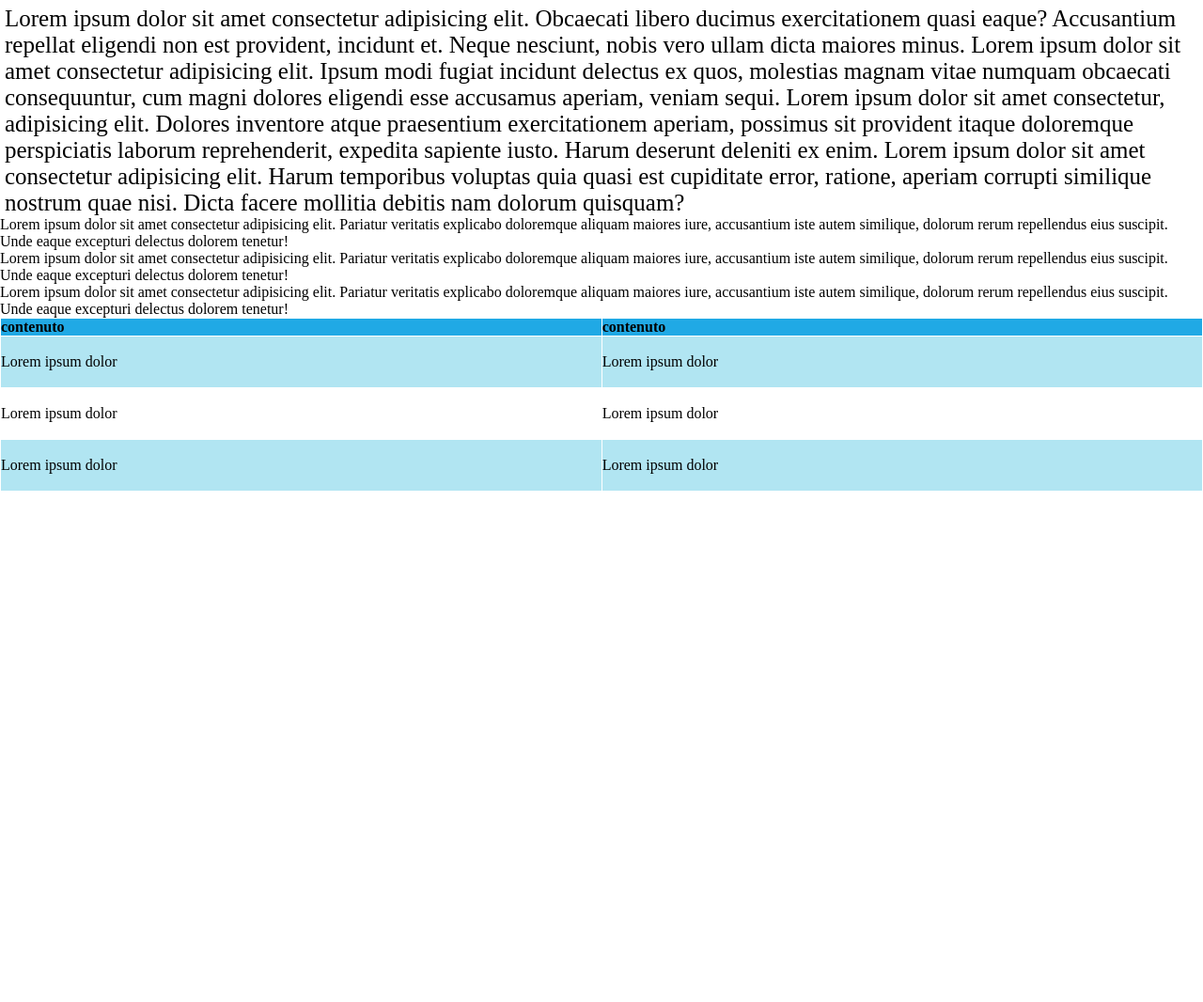
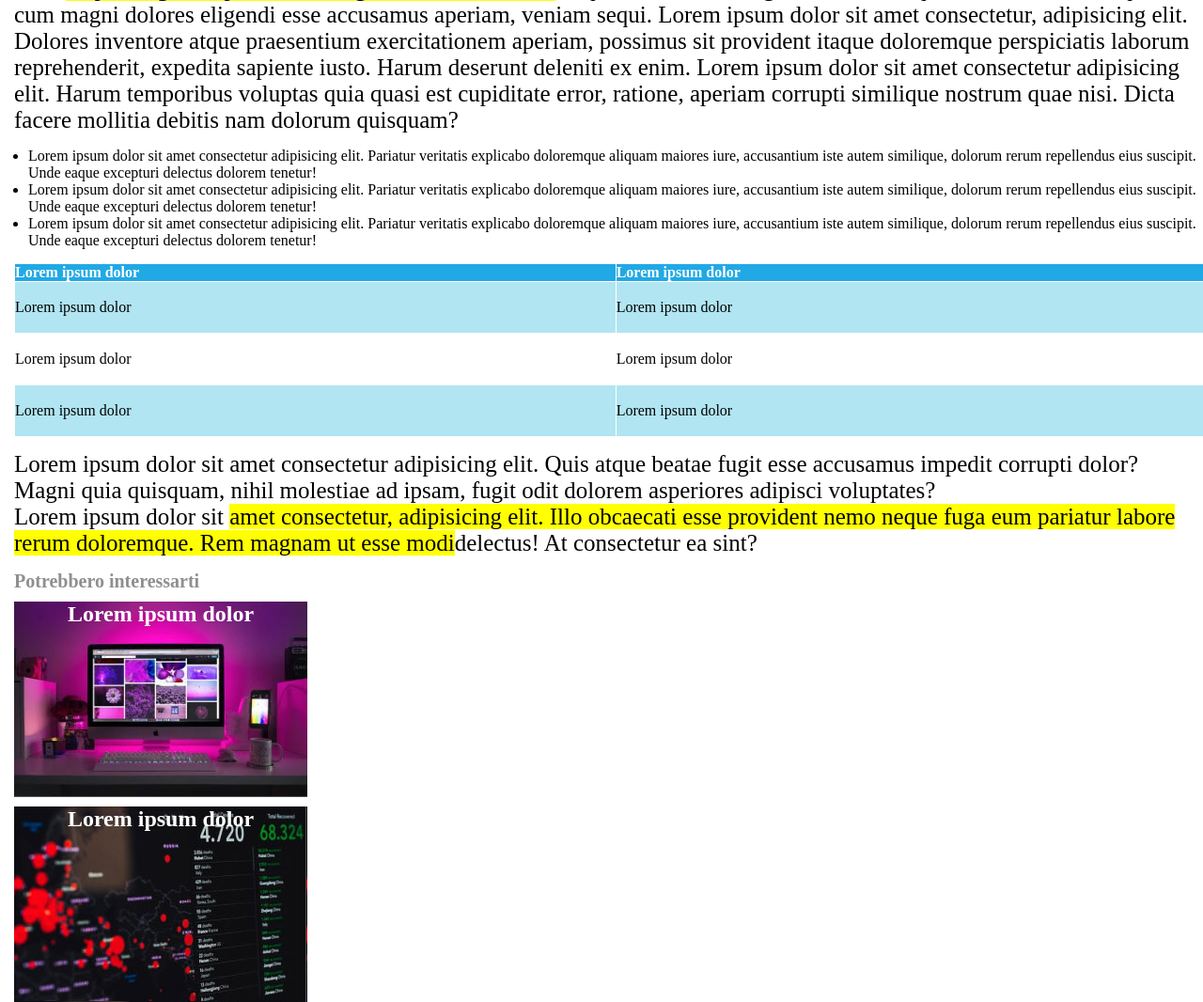
Before and after one commit to Ilthepriest/html-css-booleaner, a plain HTML site: page index.html in a window 1280 px wide. Shown: the part 733-1799 px from the top of the page at 94% size. Before the commit the page ends 1256 px from the top, so only its background shows below. Drawn offline with Linux system fonts and the light colour scheme.

Commit message:
completed main and footer

```diff
--- a/css/style.css
+++ b/css/style.css
@@ -3,6 +3,11 @@
     padding: 0;
     box-sizing: border-box;
 }
+
+.margineSinistro{
+    margin-left: 15px;
+    margin-top: 15px;
+  }
 
 
 header{
@@ -23,15 +28,14 @@ header{
 
 #titolo{
     width: 1500px;
-    font-size: 30px;
+    font-size: 20px;
     margin-top: 20px;
-
-
-
+    margin-bottom: 20px;
 }
 
 .testogrigio{
     color:#8F8F8F;
+    font-size: 20px;
 }
 
 .testoazzurro{
@@ -45,23 +49,43 @@ header{
 article{
     font-size: 25px;
     margin-top: 10px;
-    margin-left: 5px;
 }
 
-#tabella{
-    /* width: 200; */
-
-}
 
 td, th, tr {
-    /* padding: 8px; */
-    width: 20%;
+    width: 30%;
   }
 
   .tdheader{
       background-color: #20A9E5;
+      color: white;
   }
 
   .tdbody{
       background-color: #B1E5F2;
   }
+
+  #evidenziato{
+      background-color: yellow;
+  }
+
+
+  .immagineconscritta1{
+      text-align: center;
+      background-image: url(../img/monitor.jpg);
+      width: 312px;
+      height: 208px;
+      margin-top: 10px;
+  }
+
+  .immagineconscritta2{
+    text-align: center;
+    background-image: url(../img/graph.jpg);
+    width: 312px;
+    height: 208px;
+    margin-top: 10px;
+}
+
+h2{
+    color: white;
+}
--- a/index.html
+++ b/index.html
@@ -14,43 +14,54 @@
     </header>
     <!-- Fine Header con logo -->
 
-
+    <!-- Inizio titolo -->
     <main>
-        <div id="titolo">
+        <div class="margineSinistro" id="titolo">
             <h1>Internet deve essere al servizio del "bene pubblico": il manifesto di Tim Berners-Lee </h1>
             <p class="testogrigio">Scritto da <span class="testoazzurro">The Booleaner </span></p>
             <p class="testogrigio">il 10/10/2020</p>
         </div>
+    <!-- Fine titolo -->
 
-        <section>
+    <!-- Inizio immagini  -->
+        <section class="margineSinistro">
             <img src="./img/tim-1.jpg" alt="ooo">
             <img src="./img/tim-2.jpg" alt="oo">
             <p class="scrittefoto">1st Photo: John S. and James L. Knight Foundation, by Scott Henrichsen</p>
             <p class="scrittefoto">2nd Photo: Wikimedia, by Paul Clarke</p>
         </section>
+    <!-- Fine immagini  -->
 
-        <article>
+
+    <!-- Inizio articolo -->
+        <article class="margineSinistro">
             <p>Lorem ipsum dolor sit amet consectetur adipisicing elit. Obcaecati libero ducimus exercitationem quasi eaque? Accusantium repellat eligendi non est provident, incidunt et. Neque nesciunt, nobis vero ullam dicta maiores minus.
-                Lorem ipsum dolor sit amet consectetur adipisicing elit. Ipsum modi fugiat incidunt delectus ex quos, molestias magnam vitae numquam obcaecati consequuntur, cum magni dolores eligendi esse accusamus aperiam, veniam sequi.
+                Lorem ipsum dolor sit amet <span id="evidenziato">adipisicing elit. Ipsum modi fugiat incidunt delectus</span>ex quos, molestias magnam vitae numquam obcaecati consequuntur, cum magni dolores eligendi esse accusamus aperiam, veniam sequi.
                 Lorem ipsum dolor sit amet consectetur, adipisicing elit. Dolores inventore atque praesentium exercitationem aperiam, possimus sit provident itaque doloremque perspiciatis laborum reprehenderit, expedita sapiente iusto. Harum deserunt deleniti ex enim.
                 Lorem ipsum dolor sit amet consectetur adipisicing elit. Harum temporibus voluptas quia quasi est cupiditate error, ratione, aperiam corrupti similique nostrum quae nisi. Dicta facere mollitia debitis nam dolorum quisquam?
             </p>
         </article>
+    <!-- Fine articolo -->
 
-        <section class="lista">
-            <ul>
+    <!-- Inizio lista non ordinata -->
+        <section class="margineSinistro" class="lista">
+            <ul class="margineSinistro">
                 <li>Lorem ipsum dolor sit amet consectetur adipisicing elit. Pariatur veritatis explicabo doloremque aliquam maiores iure, accusantium iste autem similique, dolorum rerum repellendus eius suscipit. Unde eaque excepturi delectus dolorem tenetur!</li>
                 <li>Lorem ipsum dolor sit amet consectetur adipisicing elit. Pariatur veritatis explicabo doloremque aliquam maiores iure, accusantium iste autem similique, dolorum rerum repellendus eius suscipit. Unde eaque excepturi delectus dolorem tenetur!</li>
                 <li>Lorem ipsum dolor sit amet consectetur adipisicing elit. Pariatur veritatis explicabo doloremque aliquam maiores iure, accusantium iste autem similique, dolorum rerum repellendus eius suscipit. Unde eaque excepturi delectus dolorem tenetur!</li>
             </ul>
         </section>
 
-        <div id="tabella">
+    <!-- Fine lista non ordinata -->
+
+
+    <!-- Inizio tabella -->
+        <div class="margineSinistro" id="tabella">
               <table width="1920" cellpadding="10" cellspacing="1">
                 <tr>
-                <td class="tdheader" width="50%"><b>contenuto</b></td>
-                <td class="tdheader" width="50%"><b>contenuto</b></td>
-                <td class="tdheader" width="50%"><b>contenuto</b></td>
+                <td class="tdheader" width="50%"><b>Lorem ipsum dolor</b></td>
+                <td class="tdheader" width="50%"><b>Lorem ipsum dolor</b></td>
+                <td class="tdheader" width="50%"><b>Lorem ipsum dolor</b></td>
                 </tr>
                 <tr>
                     <td class="tdbody">Lorem ipsum dolor</td>
@@ -69,6 +80,31 @@
                 </table>
         </div>
 
+    <!-- Fine tabella -->
+
+
+    <!-- Inzio secondo articolo -->
+        <article class="margineSinistro">
+            <p>Lorem ipsum dolor sit amet consectetur adipisicing elit. Quis atque beatae fugit esse accusamus impedit corrupti dolor? Magni quia quisquam, nihil molestiae ad ipsam, fugit odit dolorem asperiores adipisci voluptates?</p>
+            <p>Lorem ipsum dolor sit <span id="evidenziato">amet consectetur, adipisicing elit. Illo obcaecati esse provident nemo neque fuga eum pariatur labore rerum doloremque. Rem magnam ut esse modi</span>delectus! At consectetur ea sint?</p>
+        </article>
     </main>
+
+    <!-- Fine secondo articolo -->
+
+
+    <!-- Inizio footer -->
+    <footer class="margineSinistro">
+        <strong class="testogrigio">Potrebbero interessarti</strong>
+        <div class="immagineconscritta1">
+            <h2>Lorem ipsum dolor</h2>
+        </div>
+
+        <div class="immagineconscritta2">
+            <h2>Lorem ipsum dolor</h2>
+        </div>
+    </footer>
+
+    <!-- Fine footer -->
 </body>
 </html>
```
